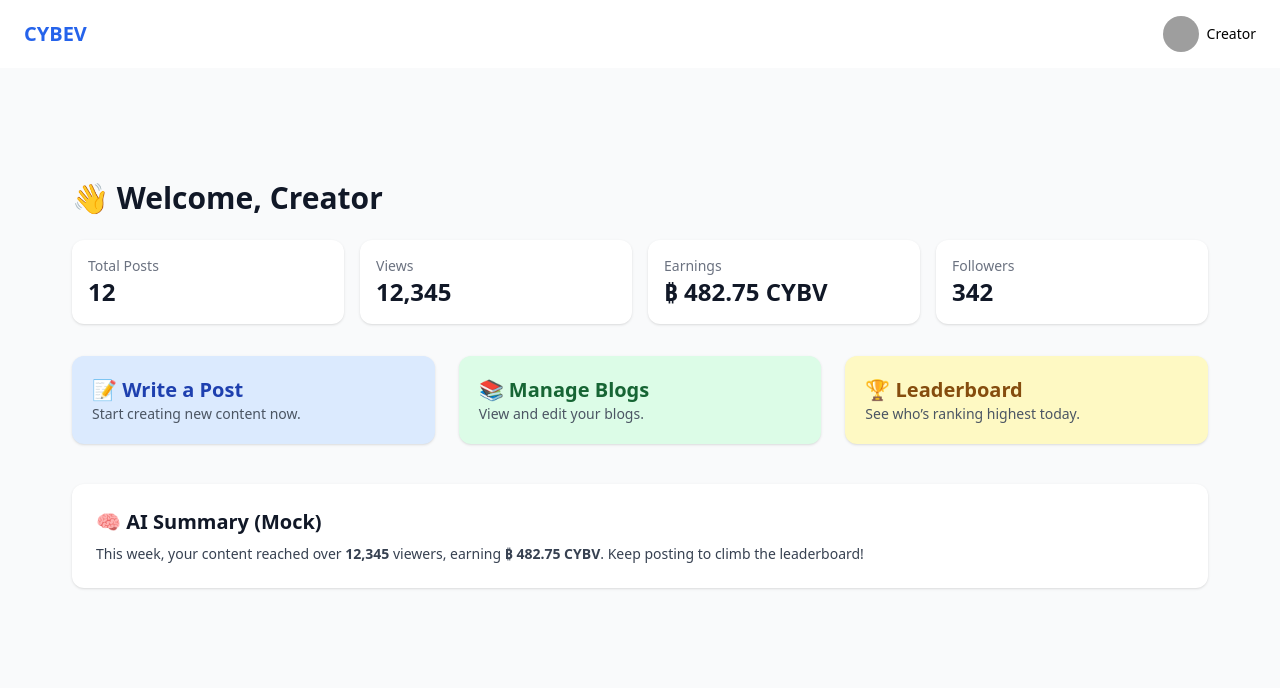
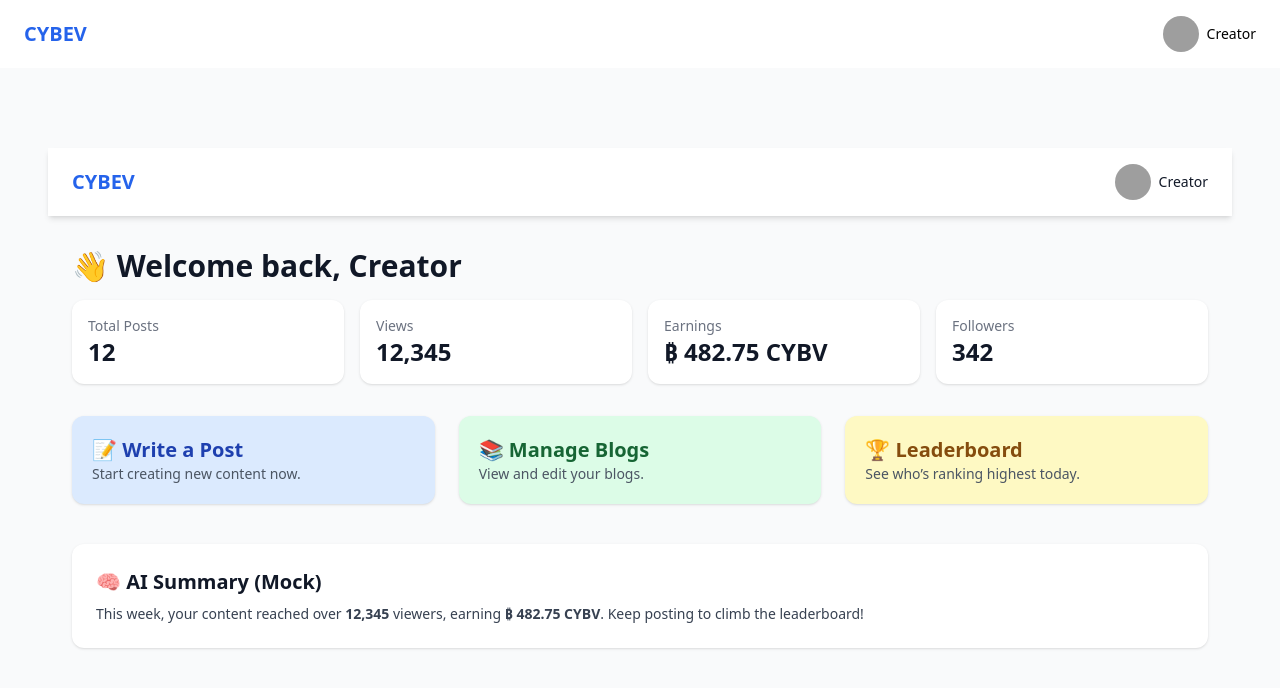
Before and after one commit to cybev1/cybev-frontend, a Next.js app: page /studio/dashboard in a window 1280 px wide. Shown: the top 688 px of the page. Built offline with nearby package versions, Linux system fonts and the light colour scheme; no server answers; grey boxes are pictures that could not be loaded.

Commit message:
Add files via upload

```diff
--- a/pages/studio/dashboard.jsx
+++ b/pages/studio/dashboard.jsx
@@ -1,53 +1,46 @@
 
 import { useEffect, useState } from 'react';
 import Link from 'next/link';
-import Image from 'next/image';
+import Navbar from '@/components/Navbar';
 
 export default function Dashboard() {
-  const [user, setUser] = useState(null);
+  const [username, setUsername] = useState('Creator');
+  const [stats, setStats] = useState(null);
 
   useEffect(() => {
-    fetch('/api/auth/me')
-      .then(res => res.json())
-      .then(data => setUser(data))
-      .catch(() => setUser(null));
-  }, []);
+    const name = localStorage.getItem('cybev_username') || 'Creator';
+    setUsername(name);
 
-  const stats = {
+    // Simulate stats fetch
+    setStats({
       posts: 12,
       views: 12345,
       earnings: 482.75,
       followers: 342
-  };
+    });
+  }, []);
 
   return (
-    <div className="min-h-screen px-6 py-8 bg-gray-50 dark:bg-black text-gray-900 dark:text-white">
-      <div className="flex justify-between items-center mb-6">
-        <h1 className="text-3xl font-bold">👋 Welcome, {user?.name || 'Creator'}</h1>
-        {user && (
-          <div className="flex items-center gap-3">
-            <Image src={user?.photo || '/avatar.png'} alt="Avatar" width={40} height={40} className="rounded-full" />
-            <span className="text-sm">{user.email}</span>
-          </div>
-        )}
-      </div>
-
+    <div className="min-h-screen bg-gray-50 dark:bg-black text-gray-900 dark:text-white">
+      <Navbar />
+      <div className="px-6 py-8">
+        <h1 className="text-3xl font-bold mb-4">👋 Welcome back, {username}</h1>
         <div className="grid grid-cols-1 md:grid-cols-2 lg:grid-cols-4 gap-4 mb-8">
           <div className="bg-white dark:bg-gray-800 p-4 rounded-xl shadow">
             <h2 className="text-sm text-gray-500">Total Posts</h2>
-          <p className="text-2xl font-bold">{stats.posts}</p>
+            <p className="text-2xl font-bold">{stats?.posts || 0}</p>
           </div>
           <div className="bg-white dark:bg-gray-800 p-4 rounded-xl shadow">
             <h2 className="text-sm text-gray-500">Views</h2>
-          <p className="text-2xl font-bold">{stats.views.toLocaleString()}</p>
+            <p className="text-2xl font-bold">{stats?.views?.toLocaleString() || 0}</p>
           </div>
           <div className="bg-white dark:bg-gray-800 p-4 rounded-xl shadow">
             <h2 className="text-sm text-gray-500">Earnings</h2>
-          <p className="text-2xl font-bold">₿ {stats.earnings.toFixed(2)} CYBV</p>
+            <p className="text-2xl font-bold">₿ {stats?.earnings?.toFixed(2) || '0.00'} CYBV</p>
           </div>
           <div className="bg-white dark:bg-gray-800 p-4 rounded-xl shadow">
             <h2 className="text-sm text-gray-500">Followers</h2>
-          <p className="text-2xl font-bold">{stats.followers}</p>
+            <p className="text-2xl font-bold">{stats?.followers || 0}</p>
           </div>
         </div>
 
@@ -75,9 +68,10 @@ export default function Dashboard() {
         <div className="bg-white dark:bg-gray-800 p-6 rounded-xl shadow">
           <h2 className="text-xl font-bold mb-2">🧠 AI Summary (Mock)</h2>
           <p className="text-sm text-gray-700 dark:text-gray-300">
-          This week, your content reached over <strong>{stats.views.toLocaleString()}</strong> viewers,
-          earning <strong>₿ {stats.earnings.toFixed(2)} CYBV</strong>. Keep posting to climb the leaderboard!
+            This week, your content reached over <strong>{stats?.views?.toLocaleString() || 0}</strong> viewers,
+            earning <strong>₿ {stats?.earnings?.toFixed(2) || '0.00'} CYBV</strong>. Keep posting to climb the leaderboard!
           </p>
+        </div>
       </div>
     </div>
   );
```
Lines whose indentation alone changed are shown as unchanged.
